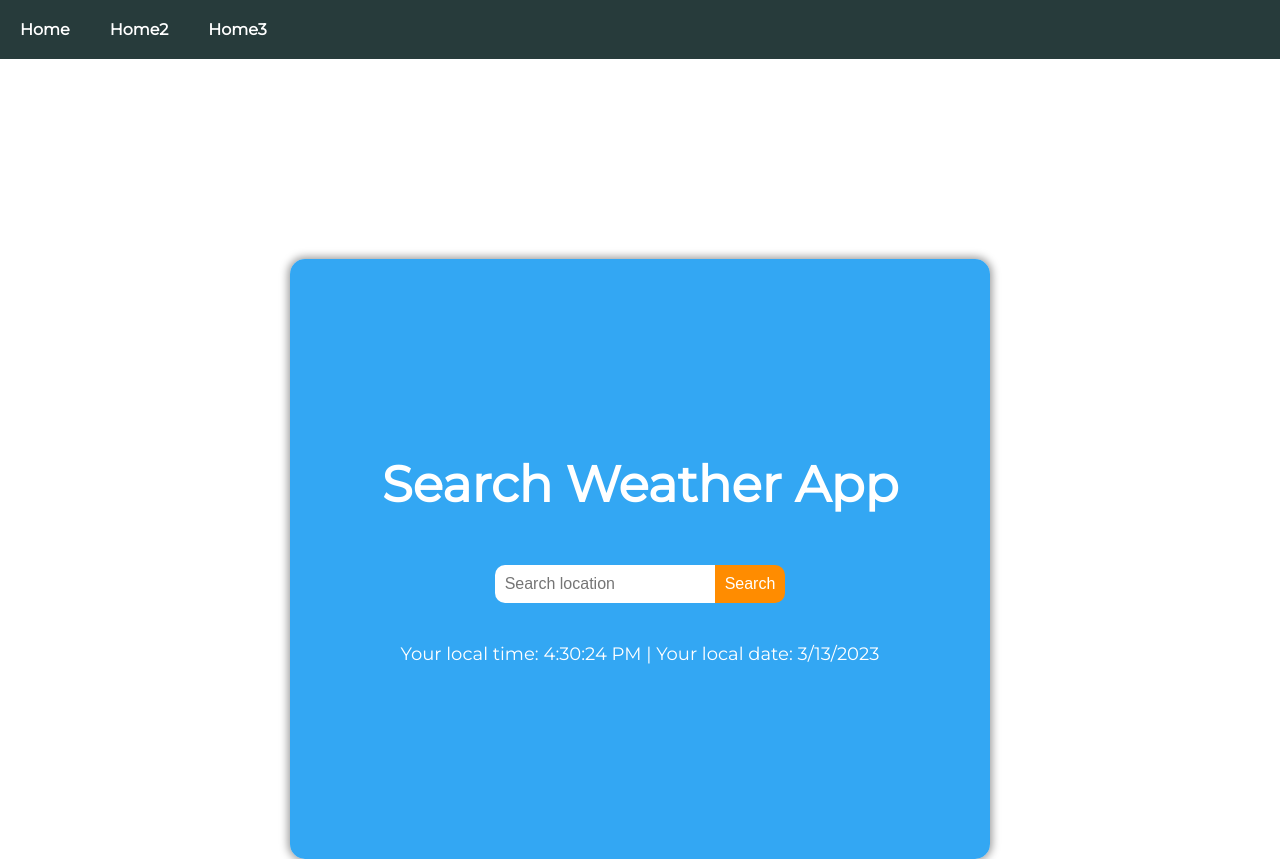
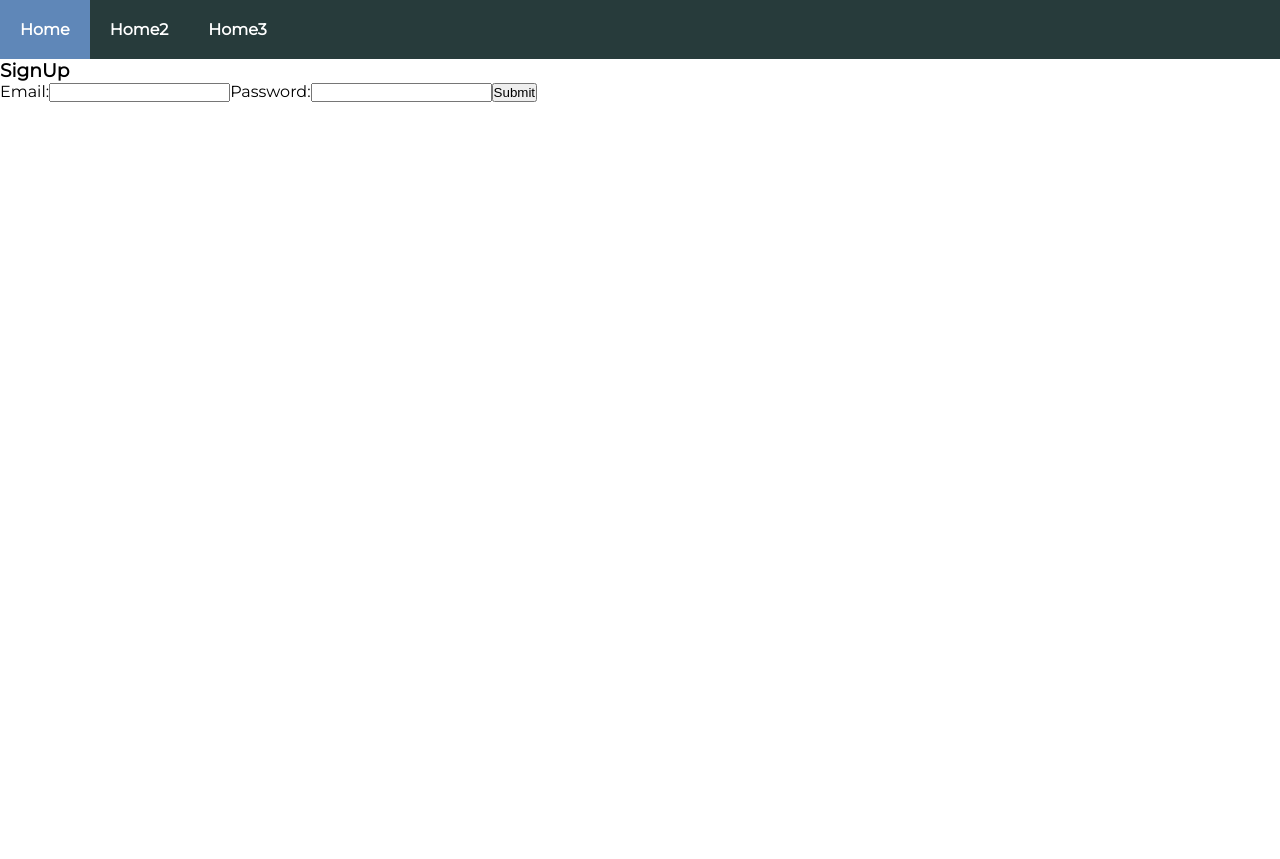
Before and after one commit to DominikPlavka/WeatherApp, a React (Create React App) app in the folder frontend/: page /signup in a window 1280 px wide. After the commit the page ends 800 px from the top, so only its background shows below. Built offline with nearby package versions, Linux system fonts and the light colour scheme; no server answers.

Commit message:
Added advanced funcionality - login/signup pages

```diff
--- a/frontend/package.json
+++ b/frontend/package.json
@@ -10,6 +10,7 @@
         "react": "^18.2.0",
         "react-dom": "^18.2.0",
         "react-icons": "^4.8.0",
+        "react-router-dom": "^6.9.0",
         "react-scripts": "5.0.1",
         "web-vitals": "^2.1.4"
     },
--- a/frontend/src/App.js
+++ b/frontend/src/App.js
@@ -1,9 +1,31 @@
 import Home from "./pages/Home"
+import Login from "./pages/Login";
+import SignUp from "./pages/Signup";
+import Navbar from "./components/NavBar";
+import { BrowserRouter } from "react-router-dom";
+import { Routes } from "react-router-dom";
+import { Route } from "react-router-dom";
 
 function App() {
   return (
     <div className="App">
-        <Home />
+      <BrowserRouter>
+        <Navbar />
+        <Routes>
+          <Route
+            path="/"
+            element={<Home />}
+          />
+          <Route
+            path="/signup"
+            element={<SignUp />}
+          />
+          <Route
+            path="/login"
+            element={<Login />}
+          />
+        </Routes>
+      </BrowserRouter>
     </div>
   );
 }
--- /dev/null
+++ b/frontend/src/context/AuthContext.js
@@ -0,0 +1,28 @@
+import { createContext, useReducer } from 'react';
+
+export const AuthContext = createContext();
+
+export const authReducer = (state, action) => {
+    switch (action.type) {
+        case 'login':
+            return { user: action.payload };
+        case 'logout':
+            return { user: null };
+        default:
+            return state;
+    };
+};
+
+export const AuthContextProvider = ({ children }) => {
+    const [state, dispatch] = useReducer(authReducer, {
+        user: null
+    });
+
+    console.log('AuthContext state', state);
+
+    return (
+        <AuthContext.Provider value={{...state, dispatch}}>
+            { children }
+        </AuthContext.Provider>
+    )
+};
--- a/frontend/src/index.js
+++ b/frontend/src/index.js
@@ -2,10 +2,13 @@ import React from 'react';
 import ReactDOM from 'react-dom/client';
 import './index.css';
 import App from './App';
+import { AuthContextProvider } from './context/AuthContext';
 
 const root = ReactDOM.createRoot(document.getElementById('root'));
 root.render(
   <React.StrictMode>
-    <App />
+    <AuthContextProvider>
+      <App />
+    </AuthContextProvider>
   </React.StrictMode>
 );
--- a/frontend/src/pages/Home.jsx
+++ b/frontend/src/pages/Home.jsx
@@ -30,13 +30,11 @@ const Home = () => {
     console.log(weather)
 
     return (
-        <div>
-            <Navbar />
             <div className='container'>
                 <div className='search-container'>
                     <Heading text='Search Weather App' />
                     <SearchBar setQuery={setQuery} />
-                    {weather && (
+                    { weather && (
                         <div>
                             <MainTemp weather={weather} />
                             <Video conditions={conditions} setConditions={setConditions} />
@@ -46,7 +44,6 @@ const Home = () => {
                     <CurrentDate />
                 </div>
             </div>
-        </div>
     )
 }
 
--- /dev/null
+++ b/frontend/src/pages/Login.js
@@ -0,0 +1,35 @@
+import { useState } from "react";
+
+const Login = () => {
+    const [email, setEmail] = useState('');
+    const [password, setPassword] = useState('');
+
+    const handleSubmit = async (e) => {
+        e.preventDefault();
+
+        console.log(email, password);
+    };
+
+    return (
+        <form className="login" onSubmit={handleSubmit}>
+            <h3>Login</h3>
+
+            <label>Email:</label>
+            <input
+                type="text"
+                onChange={(e) => setEmail(e.target.value)}
+                value = {email}
+            />
+            <label>Password:</label>
+            <input
+                type="password"
+                onChange={(e) => setPassword(e.target.value)}
+                value={password}
+            />
+
+            <button type="submit">Submit</button>
+        </form>
+    )
+}
+
+export default Login;
--- /dev/null
+++ b/frontend/src/pages/Signup.js
@@ -0,0 +1,35 @@
+import { useState } from "react";
+
+const SignUp = () => {
+    const [email, setEmail] = useState('');
+    const [password, setPassword] = useState('');
+
+    const handleSubmit = async (e) => {
+        e.preventDefault();
+
+        console.log(email, password);
+    };
+
+    return (
+        <form className="signup" onSubmit={handleSubmit}>
+            <h3>SignUp</h3>
+
+            <label>Email:</label>
+            <input
+                type="text"
+                onChange={(e) => setEmail(e.target.value)}
+                value = {email}
+            />
+            <label>Password:</label>
+            <input
+                type="password"
+                onChange={(e) => setPassword(e.target.value)}
+                value={password}
+            />
+
+            <button type="submit">Submit</button>
+        </form>
+    )
+}
+
+export default SignUp;
```
Also changed, not shown: frontend/src/hooks/useAuthContext.js (added, +12 -0 lines), 1 other file (tests, documents, lock files or other folders).
